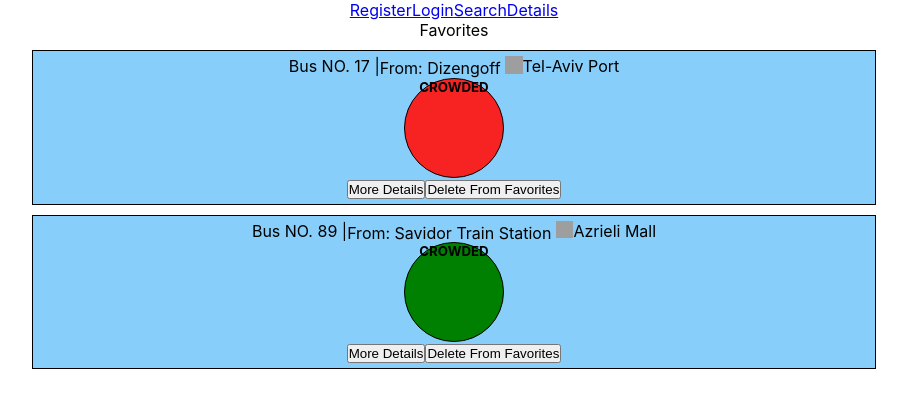
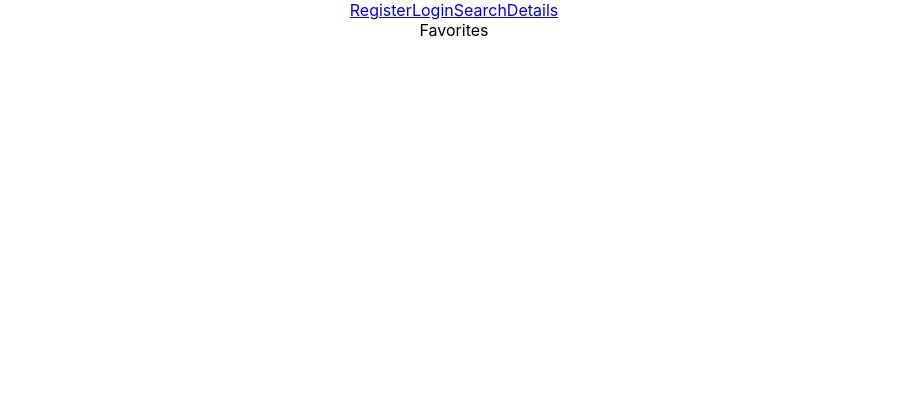
Before and after one commit to WaseMekonen/Hackaton-TeamOne, a React (Create React App) app in the folder frontend/: page /Favorites in a window 1280 px wide. Shown: the top 408 px of the page, without its empty margins (186-1093 px from the left). Built offline with nearby package versions, Linux system fonts and the light colour scheme; grey boxes are pictures that could not be loaded.

Commit message:
get user favorites

```diff
--- a/frontend/src/App.js
+++ b/frontend/src/App.js
@@ -1,16 +1,19 @@
-import { useState } from 'react';
+import { useState, useEffect } from 'react';
 import { BrowserRouter, Link, Route, Switch } from 'react-router-dom'
 import Register from './pages/register/Register';
 import Login from './pages/login/Login'
 import Search from './pages/search/Search';
 import Favorites from './pages/favorites/Favorites';
 import Details from './pages/details/Details';
+import axios from 'axios';
 import './App.css';
 
 function App() {
   const [auth, setAuth] = useState(null);
   const [favorites, setFavorites] = useState("");
   const [lines, setLines] = useState([])
+
+
 
   return (
     <div className="App">
@@ -32,10 +35,10 @@ function App() {
         }
         <Switch>
           <Route exact path="/Register" render={() =><Register setAuth={setAuth} />} />
-          <Route exact path="/Login" render={() =><Login setAuth={setAuth} />} />
+          <Route exact path="/Login" render={() =><Login setAuth={setAuth} auth={auth} />} />
           <Route exact path="/Search" render={() =><Search favorites={favorites} setFavorites={setFavorites} lines={lines} setLines={setLines} />} />
           <Route exact path="/Details" render={() =><Details />} />
-          <Route exact path="/Favorites" render={() =><Favorites />} />
+          <Route exact path="/Favorites" render={() =><Favorites auth={auth} />} />
         </Switch>
       </BrowserRouter>
     </div>
--- a/frontend/src/pages/favorites/Favorites.jsx
+++ b/frontend/src/pages/favorites/Favorites.jsx
@@ -1,34 +1,19 @@
-import { React, useState } from "react";
+import { React, useState, useEffect } from "react";
 import { BrowserRouter, Switch, Route, Link, Redirect } from "react-router-dom";
 import styles from "./favorites.module.css";
 import axios from "axios";
 
-export default function Favorites() {
+export default function Favorites({auth}) {
   const [redirectToDetails, setRedirectToDetails] = useState(false);
-  const [favoriteLines, setFavoriteLines] = useState();
+  // const [favoriteLines, setFavoriteLines] = useState();
   const [bg, setBg] = useState({ crowded: "red", Empty: "green" });
+
+
   if (redirectToDetails) {
     return <Redirect to="/Details" />;
   }
 
-  const favoritesLines = [
-    {
-      num: 17,
-      from: "Dizengoff",
-      to: "Tel-Aviv Port",
-      crowded: "Normal",
-      imgSrc:
-        "https://cdn-icons.flaticon.com/png/128/2040/premium/2040514.png?token=exp=1645019264~hmac=fb34ea7b8e8186e352ddddea10010ead",
-    },
-    {
-      num: 89,
-      from: "Savidor Train Station",
-      to: "Azrieli Mall",
-      crowded: "Empty",
-      imgSrc:
-        "https://cdn-icons.flaticon.com/png/128/2040/premium/2040514.png?token=exp=1645019264~hmac=fb34ea7b8e8186e352ddddea10010ead",
-    },
-  ];
+
   function makeRedirectToDetails() {
     setRedirectToDetails(true);
   }
@@ -40,23 +25,23 @@ export default function Favorites() {
   //   temp.splice(i,1)
   //   }
 
-  const lines = favoritesLines.map((line, i) => (
-    <div className={styles.favoritesDiv} key={i}>
-      <section className={styles.headers}>
-        <p>Bus NO. {line.num} |</p>
-        <p>
-          From: {line.from}{" "}
-          <img className={styles.rightArrow} src={line.imgSrc} alt="" />
-        </p>
-        <p>{line.to}</p>
-      </section>
-      <section className={styles.red} style={{ background: bg[line.crowded] }}>
-        <h5>CROWDED</h5>
-      </section>
-      <button onClick={makeRedirectToDetails}>More Details</button>
-      <button>Delete From Favorites</button>
-    </div>
-  ));
+  // const lines = favoritesLines.map((line, i) => (
+  //   <div className={styles.favoritesDiv} key={i}>
+  //     <section className={styles.headers}>
+  //       <p>Bus NO. {line.num} |</p>
+  //       <p>
+  //         From: {line.from}{" "}
+  //         <img className={styles.rightArrow} src={line.imgSrc} alt="" />
+  //       </p>
+  //       <p>{line.to}</p>
+  //     </section>
+  //     <section className={styles.red} style={{ background: bg[line.crowded] }}>
+  //       <h5>CROWDED</h5>
+  //     </section>
+  //     <button onClick={makeRedirectToDetails}>More Details</button>
+  //     <button>Delete From Favorites</button>
+  //   </div>
+  // ));
 
   // switch (favoritesLines.crowded) {
   //   case 'Normal':
@@ -88,7 +73,7 @@ export default function Favorites() {
         <section>
           <button className={styles.button}>More Details</button>
         </section> */}
-      {lines}
+      {/* {lines} */}
     </div>
     // </div>
   );
--- a/frontend/src/pages/login/Login.jsx
+++ b/frontend/src/pages/login/Login.jsx
@@ -1,16 +1,29 @@
-import React, { useState } from 'react'
+import React, { useState, useEffect } from 'react'
 import { Redirect } from 'react-router-dom'
 import axios from 'axios'
 import { SpinnerCircular } from "spinners-react";
 import { API_KEY } from '../../logic/keys'
 import styles from './login.module.css'
 
-export default function Login({ setAuth }) {
+export default function Login({ setAuth, auth }) {
     const [email, setEmail] = useState("");
     const [password, setPassword] = useState("");
     const [errorFromServer, setErrorFromServer] = useState("");
     const [loading, setLoading] = useState(false);
     const [redirectToSearch, setRedirectToSearch] = useState(false);
+
+
+
+  function getUserFavorites (localId){
+    axios.get(`/users/${localId}`)
+    .then(function (response) {
+      let data = response.data
+      console.log(data);
+  }).catch(function (error) {
+      console.error(error);
+  });
+  }
+
 
     function logIn() {
         const url = `https://identitytoolkit.googleapis.com/v1/accounts:signInWithPassword?key=${API_KEY}`;
@@ -23,6 +36,7 @@ export default function Login({ setAuth }) {
             .then(function (response) {
                 console.log(response)
                 setLoading(false)
+                getUserFavorites(response.data.localId)
                 setAuth(response.data)
                 setRedirectToSearch(true)
                 localStorage.setItem("userData", JSON.stringify(response.data))
```
